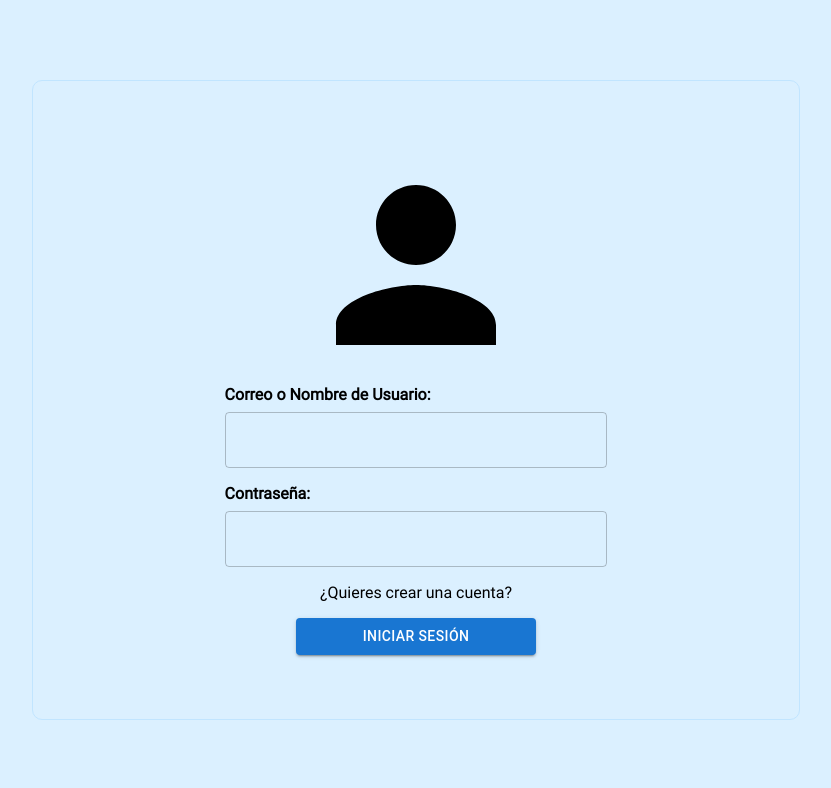
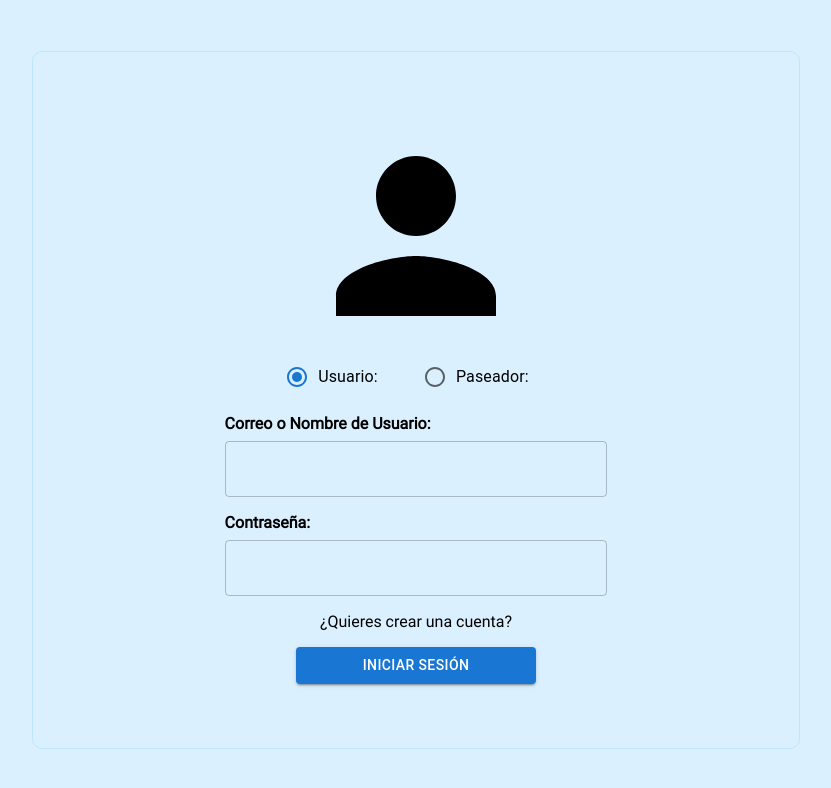
Before and after one commit to Gabicho258/PuppyHaven-React, a React (Create React App) app: page /login in a window 1280 px wide. Shown: the top 788 px of the page, without its empty margins (224-1055 px from the left). Built offline with nearby package versions, Linux system fonts and the light colour scheme.

Commit message:
Modificación en vista y comienzo con redux toolkit

```diff
--- a/package.json
+++ b/package.json
@@ -8,11 +8,13 @@
     "@mui/icons-material": "^5.11.16",
     "@mui/lab": "^5.0.0-alpha.134",
     "@mui/material": "^5.13.6",
+    "@reduxjs/toolkit": "^1.9.5",
     "@testing-library/jest-dom": "^5.16.5",
     "@testing-library/react": "^13.4.0",
     "@testing-library/user-event": "^13.5.0",
     "react": "^18.2.0",
     "react-dom": "^18.2.0",
+    "react-redux": "^8.1.1",
     "react-router-dom": "^6.14.1",
     "react-scripts": "5.0.1",
     "sass": "^1.63.6",
--- a/src/Pages/UserLogin/UserLogin.js
+++ b/src/Pages/UserLogin/UserLogin.js
@@ -4,6 +4,10 @@ import TextField from "@mui/material/TextField";
 import Button from "@mui/material/Button";
 import "./_UserLogin.scss";
 import { Link } from "react-router-dom";
+import Radio from "@mui/material/Radio";
+import RadioGroup from "@mui/material/RadioGroup";
+import FormControlLabel from "@mui/material/FormControlLabel";
+import FormControl from "@mui/material/FormControl";
 
 export const UserLogin = () => {
   return (
@@ -11,6 +15,28 @@ export const UserLogin = () => {
       <div className="container">
         <form className="loginForm">
           <PersonIcon className="loginForm__icon"></PersonIcon>
+          <div className="loginForm__userType">
+            <FormControl className="loginForm__userType-formControl">
+              <RadioGroup
+                row
+                name="userType"
+                defaultValue="usuario"
+                className="loginForm__userType-formControl-radioGroup"
+              >
+                <FormControlLabel
+                  value="usuario"
+                  control={<Radio />}
+                  label="Usuario:"
+                />
+
+                <FormControlLabel
+                  value="paseador"
+                  control={<Radio />}
+                  label="Paseador:"
+                />
+              </RadioGroup>
+            </FormControl>
+          </div>
           <div className="loginForm__mail">
             <label for="email" className="loginForm__mail-label">
               Correo o Nombre de Usuario:
--- a/src/Pages/UserLogin/_UserLogin.scss
+++ b/src/Pages/UserLogin/_UserLogin.scss
@@ -22,36 +22,62 @@
   flex-direction: column;
   justify-content: center;
   align-items: center;
+
+  &__userType {
+    // width: 100%;
+    text-align: center;
+    margin-bottom: 1rem;
+    width: 25rem;
+
+    &-formControl {
+      width: 20rem;
+
+      &-radioGroup {
+        display: flex;
+        justify-content: space-evenly;
+
+      }
+    }
+  }
+
   &__icon {
     font-size: 15rem;
   }
+
   &__mail {
     width: 60%;
     margin-bottom: 1rem;
+
     &-label {
       font-weight: bold;
       display: block;
       margin-bottom: 0.5rem;
     }
+
     &-input {
       width: 100%;
     }
   }
+
   &__password {
     width: 60%;
     margin-bottom: 1rem;
+
     &-label {
       font-weight: bold;
       display: block;
       margin-bottom: 0.5rem;
     }
+
     &-input {
       width: 100%;
     }
   }
+
   &__link {
     margin-bottom: 1rem;
   }
+
   &__btn {
     width: 15rem;
   }
--- a/src/Pages/UserRegister/UserRegister.js
+++ b/src/Pages/UserRegister/UserRegister.js
@@ -6,11 +6,19 @@ import Box from "@mui/material/Box";
 import TextField from "@mui/material/TextField";
 import { Button } from "@mui/material";
 import PersonOutlineOutlinedIcon from "@mui/icons-material/PersonOutlineOutlined";
+import Radio from "@mui/material/Radio";
+import RadioGroup from "@mui/material/RadioGroup";
+import FormControlLabel from "@mui/material/FormControlLabel";
 
 import "./_UserRegister.scss";
+import { login1, login2 } from "../../api/user.api";
 
 export const UserRegister = () => {
-  const handleRegister = async ({ target }) => {};
+  const handleRegister = async ({ target }) => {
+    const resolve = await login1();
+    console.log(resolve);
+  };
+
   return (
     <div className="registerContainer">
       <div className="registerContainer__formContainer">
@@ -37,6 +45,26 @@ export const UserRegister = () => {
               noValidate
               autoComplete="off"
             >
+              <FormControl className="loginForm__userType-formControl">
+                <RadioGroup
+                  row
+                  name="userType"
+                  defaultValue="usuario"
+                  className="loginForm__userType-formControl-radioGroup"
+                >
+                  <FormControlLabel
+                    value="usuario"
+                    control={<Radio />}
+                    label="Usuario:"
+                  />
+
+                  <FormControlLabel
+                    value="paseador"
+                    control={<Radio />}
+                    label="Paseador:"
+                  />
+                </RadioGroup>
+              </FormControl>
               <TextField
                 style={{ width: "44%" }}
                 required
--- /dev/null
+++ b/src/api/user.api.js
@@ -0,0 +1,47 @@
+export const login1 = () => {
+  const path = `https://puppy-haven.onrender.com/api/users/login`;
+  const user = {
+    usuCor: "correo@test.com",
+    usuCon: "contrasena10",
+  };
+  return new Promise((resolve, reject) => {
+    fetch(path, {
+      method: "POST",
+      body: JSON.stringify(user),
+      headers: {
+        "Content-Type": "application/json",
+      },
+    })
+      .then((response) => response.json())
+      .then((data) => {
+        resolve(data);
+        // console.log(data);
+      })
+      .catch((err) => {
+        reject({ error: err, alert: true });
+      });
+  });
+};
+export const login2 = async () => {
+  const path = `https://puppy-haven.onrender.com/api/users/login`;
+  const user = {
+    usuCor: "correo@test.com1",
+    usuCon: "contrasena10",
+  };
+  try {
+    const response = await fetch(path, {
+      method: "POST",
+      body: JSON.stringify(user),
+      headers: {
+        "Content-Type": "application/json",
+      },
+    });
+    const data = await response.json();
+    if (!response.ok) {
+      throw new Error(data.message);
+    }
+    return data;
+  } catch (error) {
+    return { error: error.message, alert: true };
+  }
+};
--- /dev/null
+++ b/src/app/store.js
@@ -0,0 +1,5 @@
+import { configureStore } from "@reduxjs/toolkit";
+
+export const store = configureStore({
+  reducer: {},
+});
--- a/src/index.js
+++ b/src/index.js
@@ -6,14 +6,18 @@ import reportWebVitals from "./reportWebVitals";
 // import Counter from "./Counter";
 
 import App from "./App";
+import { Provider } from "react-redux";
+import { store } from "./app/store";
 
 const root = ReactDOM.createRoot(document.getElementById("root"));
 root.render(
   <React.StrictMode>
     {
-      <StyledEngineProvider injectFirst>
-        <App />
-      </StyledEngineProvider>
+      <Provider store={store}>
+        <StyledEngineProvider injectFirst>
+          <App />
+        </StyledEngineProvider>
+      </Provider>
     }
   </React.StrictMode>
 );
```
Also changed, not shown: 1 other file (tests, documents, lock files or other folders).
